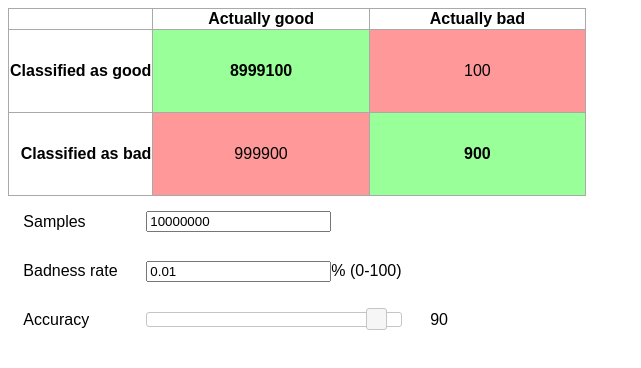
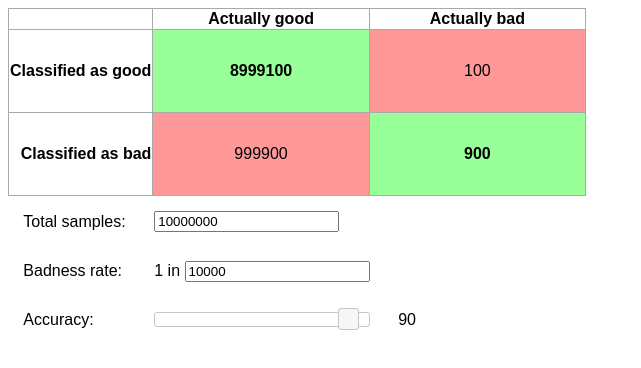
Before and after one commit to simonwhitaker/classifier-viz, a plain HTML site: page index.html in a window 1280 px wide. Shown: the whole page, without its empty margins (0-641 px from the left). Drawn offline with Linux system fonts and the light colour scheme.

Commit message:
Use 1 in X for badness rate

```diff
--- a/index.html
+++ b/index.html
@@ -15,7 +15,7 @@
     <script>
         function calculateValues() {
             var samples = document.getElementById('samples').value;
-            var badness_rate = document.getElementById('badness_rate').value / 100;
+            var badness_rate = 1 / document.getElementById('badness_rate').value;
             var accuracy = document.getElementById('accuracy').value / 100;
             if (document.getElementById('accuracy').hidden) {
             }
@@ -78,7 +78,7 @@
             <tbody>
                 <tr id="samples_wrapper" class="input_wrapper">
                     <td>
-                        <label for="samples">Samples</label>
+                        <label for="samples">Total samples:</label>
                     </td>
                     <td>
                         <input type="text" name="samples" id="samples" value="10000000" onchange="calculateValues();" />
@@ -86,15 +86,15 @@
                 </tr>
                 <tr id="badness_rate_wrapper" class="input_wrapper">
                     <td>
-                        <label for="badness_rate">Badness rate</label>
+                        <label for="badness_rate">Badness rate:</label>
                     </td>
                     <td>
-                        <input type="text" name="badness_rate" id="badness_rate" value="0.01" onchange="calculateValues();" />% (0-100)
+                        1 in <input type="text" name="badness_rate" id="badness_rate" value="10000" onchange="calculateValues();" />
                     </td>
                 </tr>
                 <tr id="accuracy_wrapper" class="input_wrapper">
                     <td>
-                        <label for="accuracy">Accuracy</label>
+                        <label for="accuracy">Accuracy:</label>
                     </td>
                     <td>
                         <div id="accuracy_input_box">
```
